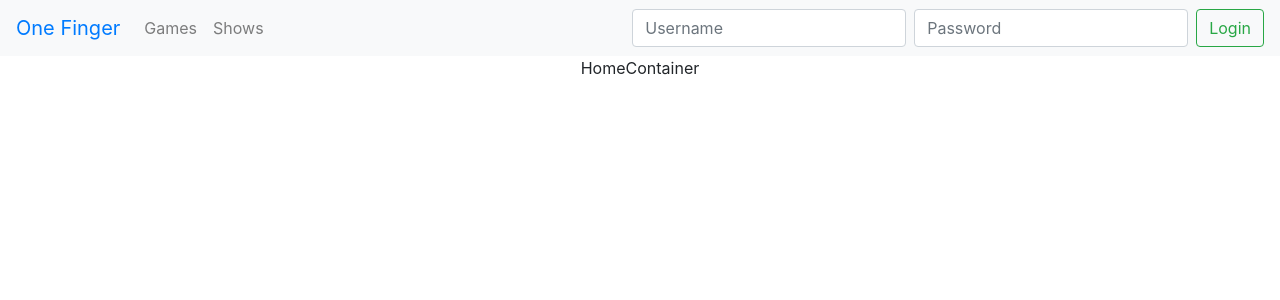
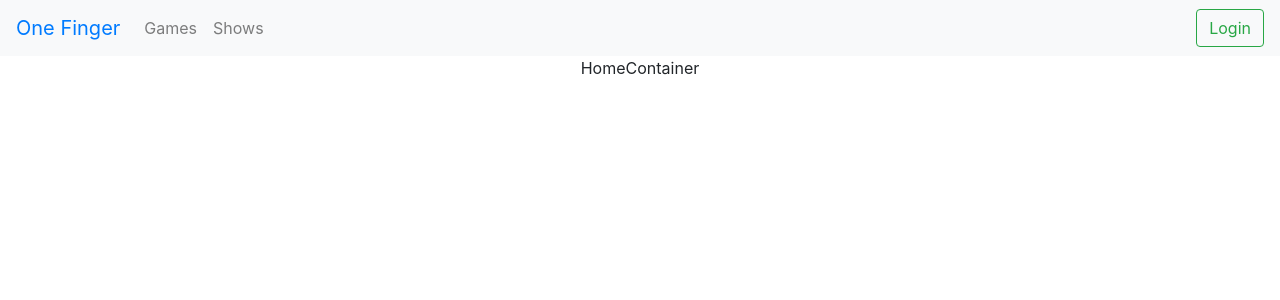
Before and after one commit to randyher/one-finger-frontend, a React (Create React App) app: page / in a window 1280 px wide. Shown: the top 300 px of the page. Built offline with nearby package versions, Linux system fonts and the light colour scheme.

Commit message:
added a log in modal

```diff
--- a/package.json
+++ b/package.json
@@ -3,7 +3,9 @@
   "version": "0.1.0",
   "private": true,
   "dependencies": {
+    "bootstrap": "^4.3.1",
     "react": "^16.11.0",
+    "react-bootstrap": "^1.0.0-beta.16",
     "react-dom": "^16.11.0",
     "react-router": "^5.1.2",
     "react-router-dom": "^5.1.2",
--- a/public/index.html
+++ b/public/index.html
@@ -26,6 +26,13 @@
     -->
     <title>React App</title>
     <link rel="stylesheet" href="https://stackpath.bootstrapcdn.com/bootstrap/4.3.1/css/bootstrap.min.css" integrity="sha384-ggOyR0iXCbMQv3Xipma34MD+dH/1fQ784/j6cY/iJTQUOhcWr7x9JvoRxT2MZw1T" crossorigin="anonymous">
+
+    <link
+      rel="stylesheet"
+      href="https://maxcdn.bootstrapcdn.com/bootstrap/4.3.1/css/bootstrap.min.css"
+      integrity="sha384-ggOyR0iXCbMQv3Xipma34MD+dH/1fQ784/j6cY/iJTQUOhcWr7x9JvoRxT2MZw1T"
+      crossorigin="anonymous"
+    />
   </head>
   <body>
     <noscript>You need to enable JavaScript to run this app.</noscript>
--- a/src/App.css
+++ b/src/App.css
@@ -20,3 +20,8 @@
 .App-link {
   color: #09d3ac;
 }
+
+.logInHeader {
+  text-align: center;
+
+}
--- /dev/null
+++ b/src/LogInModal.js
@@ -0,0 +1,43 @@
+import React from "react";
+import { Link } from "react-router-dom";
+import { Modal, Button, Form } from "react-bootstrap";
+
+function LogInModal(props) {
+  return (
+    <Modal
+      {...props}
+      size="lg"
+      aria-labelledby="contained-modal-title-vcenter"
+      centered
+    >
+      <Modal.Header center closeButton>
+        <Modal.Title id="contained-modal-title-vcenter">
+          <h1 className="logInHeader"> Welcome back </h1>
+        </Modal.Title>
+      </Modal.Header>
+      <Modal.Body>
+        <h4>Login</h4>
+        <Form>
+          <Form.Group controlId="formBasicEmail">
+            <Form.Label>Username</Form.Label>
+            <Form.Control type="text" placeholder="Username" />
+          </Form.Group>
+
+          <Form.Group controlId="formBasicPassword">
+            <Form.Label>Password</Form.Label>
+            <Form.Control type="password" placeholder="Password" />
+          </Form.Group>
+
+          <Button variant="primary" type="submit">
+            Submit
+          </Button>
+        </Form>
+      </Modal.Body>
+      <Modal.Footer>
+        <Button onClick={props.onHide}>Close</Button>
+      </Modal.Footer>
+    </Modal>
+  );
+}
+
+export default LogInModal;
--- a/src/NavBar.js
+++ b/src/NavBar.js
@@ -1,7 +1,13 @@
-import React from "react";
+import React, { useState } from "react";
 import { Link } from "react-router-dom";
+import { Modal, Button, ButtonToolbar } from "react-bootstrap";
+import LogInModal from "./LogInModal";
 
 function NavBar(props) {
+  const [show, setShow] = useState(false);
+
+  const handleClose = () => setShow(false);
+  const handleShow = () => setShow(true);
   return (
     <nav class="navbar navbar-expand-lg navbar-light bg-light">
       <a class="navbar-brand" href="#">
@@ -35,23 +41,16 @@ function NavBar(props) {
             </Link>
           </li>
         </ul>
-        <form class="form-inline">
-          <input
-            class="form-control mr-sm-2"
-            type="text"
-            placeholder="Username"
-            name="username"
-          />
-          <input
-            class="form-control mr-sm-2"
-            type="text"
-            placeholder="Password"
-            name="password"
-          />
-          <button class="btn btn-outline-success my-2 my-sm-0" type="submit">
+        <ButtonToolbar>
+          <button
+            class="btn btn-outline-success my-2 my-sm-0"
+            onClick={handleShow}
+          >
             Login
           </button>
-        </form>
+
+          <LogInModal show={show} onHide={handleClose} />
+        </ButtonToolbar>
       </div>
     </nav>
   );
--- a/src/index.js
+++ b/src/index.js
@@ -4,6 +4,7 @@ import "./index.css";
 import App from "./App";
 import * as serviceWorker from "./serviceWorker";
 import { BrowserRouter as Router } from "react-router-dom";
+import "bootstrap/dist/css/bootstrap.min.css";
 
 ReactDOM.render(
   <Router>
```
Also changed, not shown: src/LogIn.js (deleted, +0 -10 lines), 1 other file (tests, documents, lock files or other folders).
